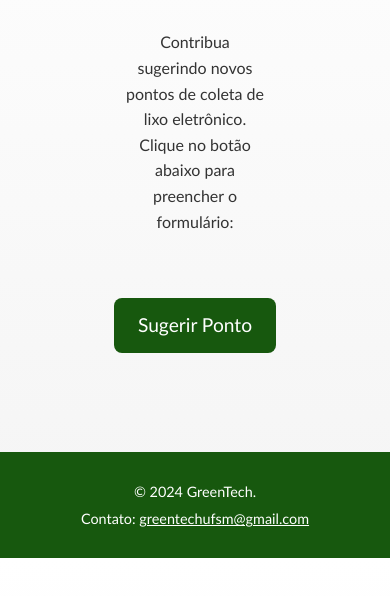
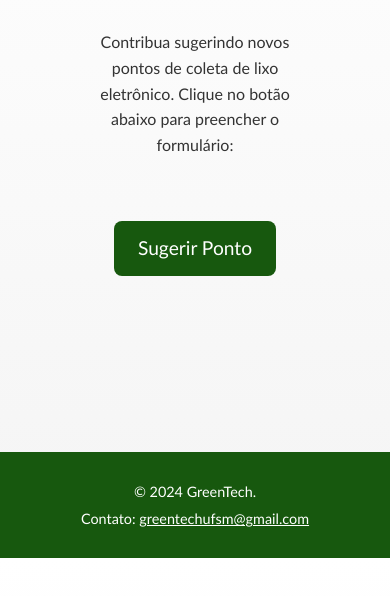
Before and after one commit to GreenTechUFSM/GreenTech, a plain HTML site: page sugestao.html in a window 390 px wide. Shown: the part 222-818 px from the top of the page. Drawn offline with Linux system fonts and the light colour scheme.

Commit message:
Update style-sugestao.css
5

```diff
--- a/css/style-sugestao.css
+++ b/css/style-sugestao.css
@@ -170,4 +170,8 @@ footer a {
     ul.menu li a {
         font-size: 0.8rem;
     }
+
+    .sugestao-ponto p {
+        max-width: 100%;
+    }
 }
```
